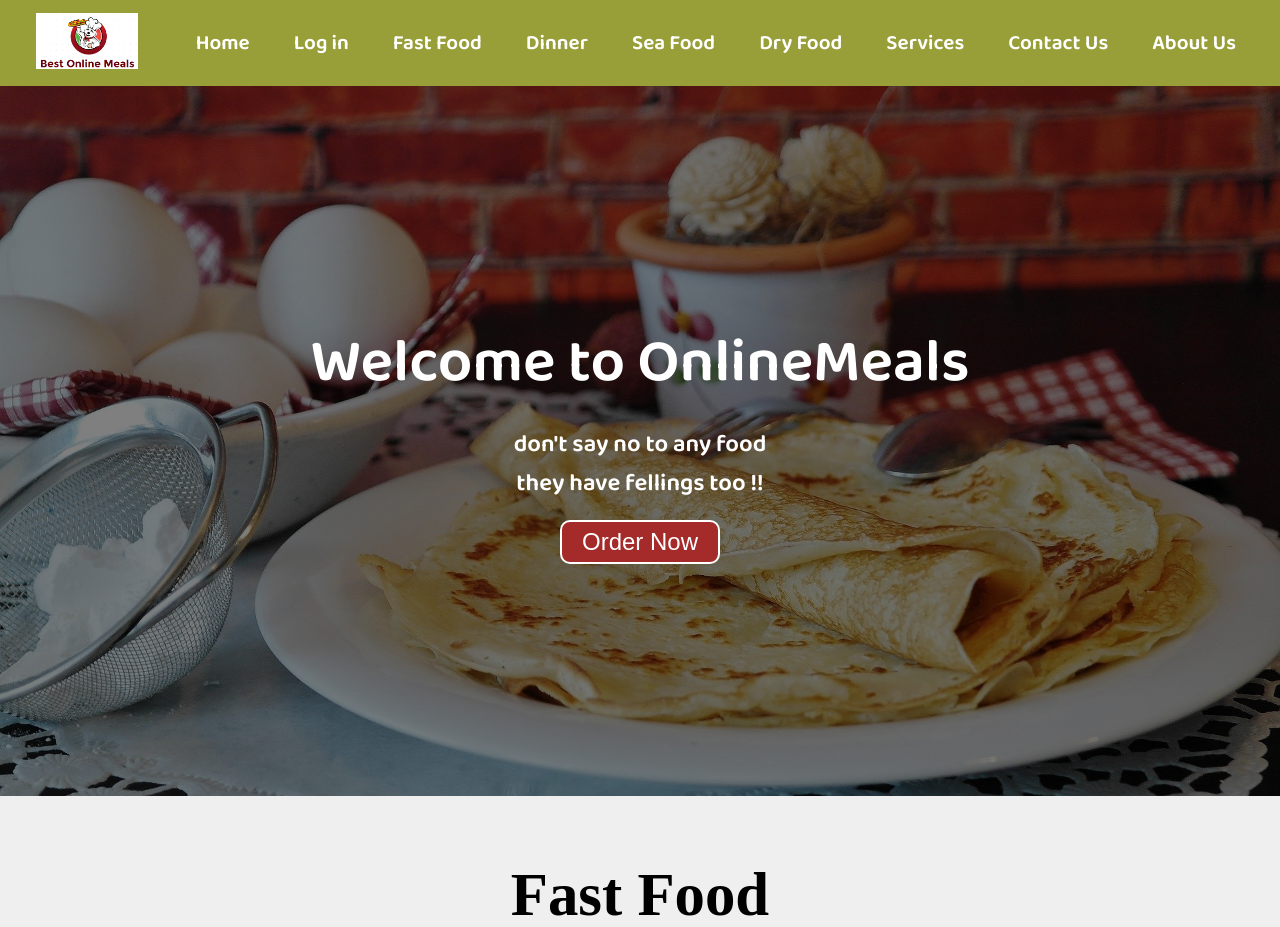
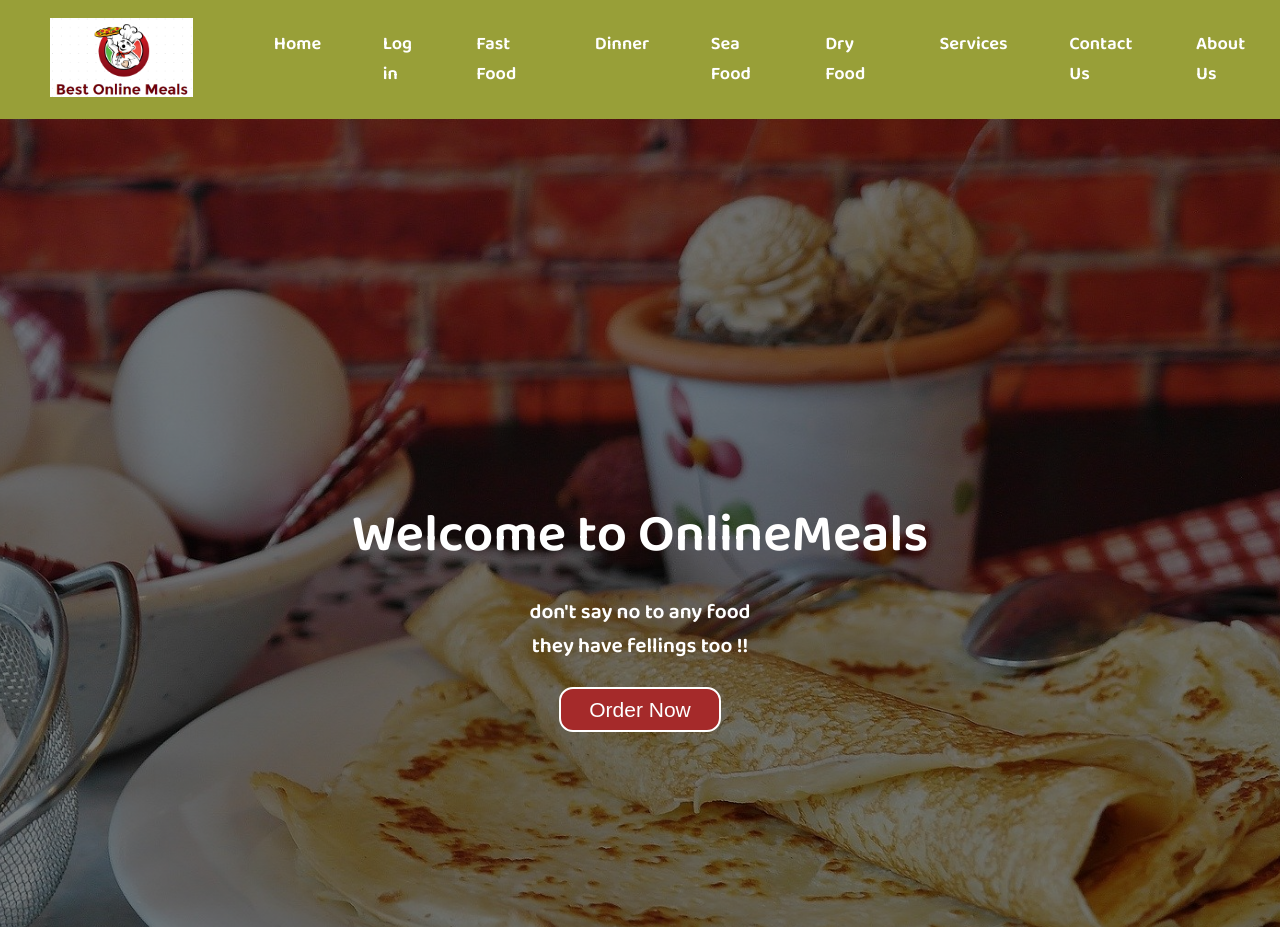
Before and after one commit to nishant474/OnlineMeals.github.io, a plain HTML site: page index.html in a window 1280 px wide. Shown: the top 927 px of the page. Drawn offline with Linux system fonts and the light colour scheme.

Commit message:
Update style.css

```diff
--- a/style.css
+++ b/style.css
@@ -6,6 +6,7 @@
 html
 {
     scroll-behavior: smooth;
+    font-size: 87.5%;
 }
 
 /* navigation bar */
@@ -22,12 +23,12 @@ html
 /* logo and image */
 
 #logo{
-    margin: 10px 30px;
+    margin: 1rem 3rem;
 }
 
 #logo img{
-    margin: 3px 6px;
-    height :56px;
+    margin: 0.3rem 0.6rem;
+    height :5.6rem;
 }
 
 /* list styling */
@@ -48,14 +49,14 @@ html
 
 #navbar ul li{
     list-style: none;
-    font-size: 1.3rem;
+    font-size: 1.3rem; /*no*/
 }
 
 #navbar ul li a{
     color :white;
     display : block;
-    padding : 3px 22px;
-    border-radius: 20px;
+    padding : 0.3rem 2.2rem;
+    border-radius: 2rem;
     text-decoration: none;
     transition: 0.4s;
 }
@@ -69,40 +70,40 @@ html
 #home
 {
     background-image: linear-gradient(rgba(0,0,0,0.5),rgba(0,0,0,0.5)),url('bg5.jpg');
-    height:100px;
+    height:10rem;
     background-size:cover  ;
     background-position: center;
     display : flex;
     flex-direction: column;
-    padding :55px 200px;
-    height : 600px;
+    padding :5.5rem 20rem;
+    height : 60rem;
     justify-content: center;
     align-items: center;
 }
 #home p{
     color :white;
     text-align: center;
-    font-size :1.5rem;
+    font-size :1.5rem;  /*no*/
     font-family: 'Baloo Bhai 2', cursive;
 }
 
 .h-primary
 {
     color : white;
-    font-size : 3.8rem;
-    padding :12px;
+    font-size : 3.8rem; /*no*/
+    padding :1.2rem;
     font-family: 'Baloo Bhai 2', cursive;
 }
 
 .btn
 {
-    padding : 6px 20px;
-    border :2px solid white;
+    padding : 0.6rem 2rem;
+    border :0.2rem solid white;
     background-color: brown;
     color: white;
-    margin: 17px;
-    font-size: 1.5rem;
-    border-radius: 10px;
+    margin: 1.7rem;
+    font-size: 1.5rem; /* no */
+    border-radius: 1rem;
     cursor : pointer;
     transition: 0.6s;
 }
@@ -110,7 +111,7 @@ html
 #fastfood
 {
     width:100%;
-    padding :70px 0;
+    padding :7rem 0;
     background: #efefef ;
 }
 
@@ -120,7 +121,7 @@ html
     justify-content: center;
     text-align: center;
     color: black;
-    font-size : 3.8rem;
+    font-size : 3.8rem;  /* no */
 
 }
 .service-box
@@ -136,8 +137,8 @@ html
 {
     flex-basis : 48%;
     text-align: center;
-    border-radius : 7px;
-    margin-bottom: 20px;
+    border-radius : 0.7rem;
+    margin-bottom: 2rem;
     color :white;
     position: relative;
 }
@@ -146,7 +147,7 @@ html
 {
     padding-top: 10%;
     width :100%;
-    border-radius: 7px;
+    border-radius: 0.7rem;
 }
 
 .overlay
@@ -155,7 +156,7 @@ html
     height:100%;
     position: absolute;
     top: 0;
-    border-radius: 7px;
+    border-radius: 0.7rem;
     cursor: pointer;
     background: linear-gradient(rgba(0,0,0,0.5),#009688);
     opacity: 0;
@@ -178,7 +179,7 @@ html
 
 .desc h1
 {
-    font-size: 50px;
+    font-size: 5rem;
 }
 
 #fastfood
@@ -197,3 +198,17 @@ html
 {
     padding-bottom: 15%;
 }
+
+@media(max-width:998px)
+{
+    html{
+        font-size: 55%;
+    }
+}
+
+@media(max-width:768px)
+{
+    html{
+        font-size: 45%;
+    }
+}
```
